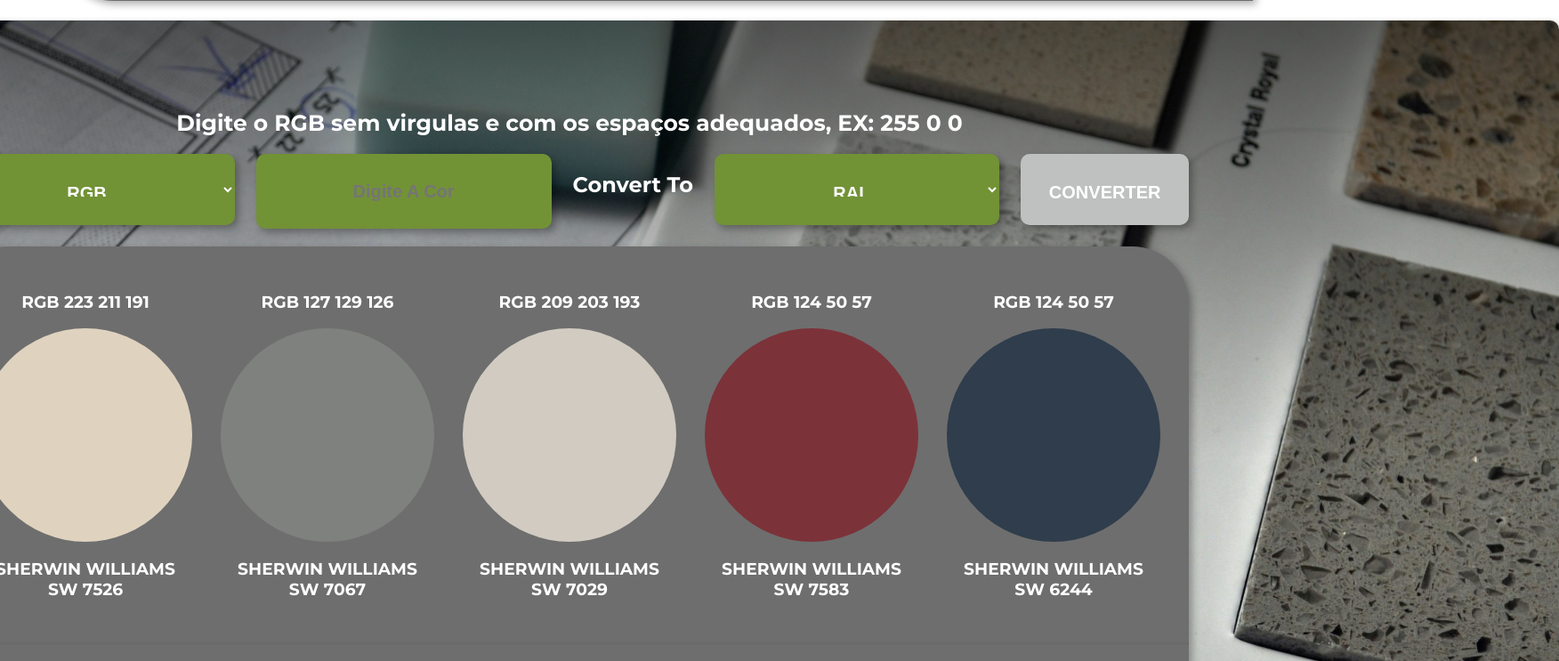
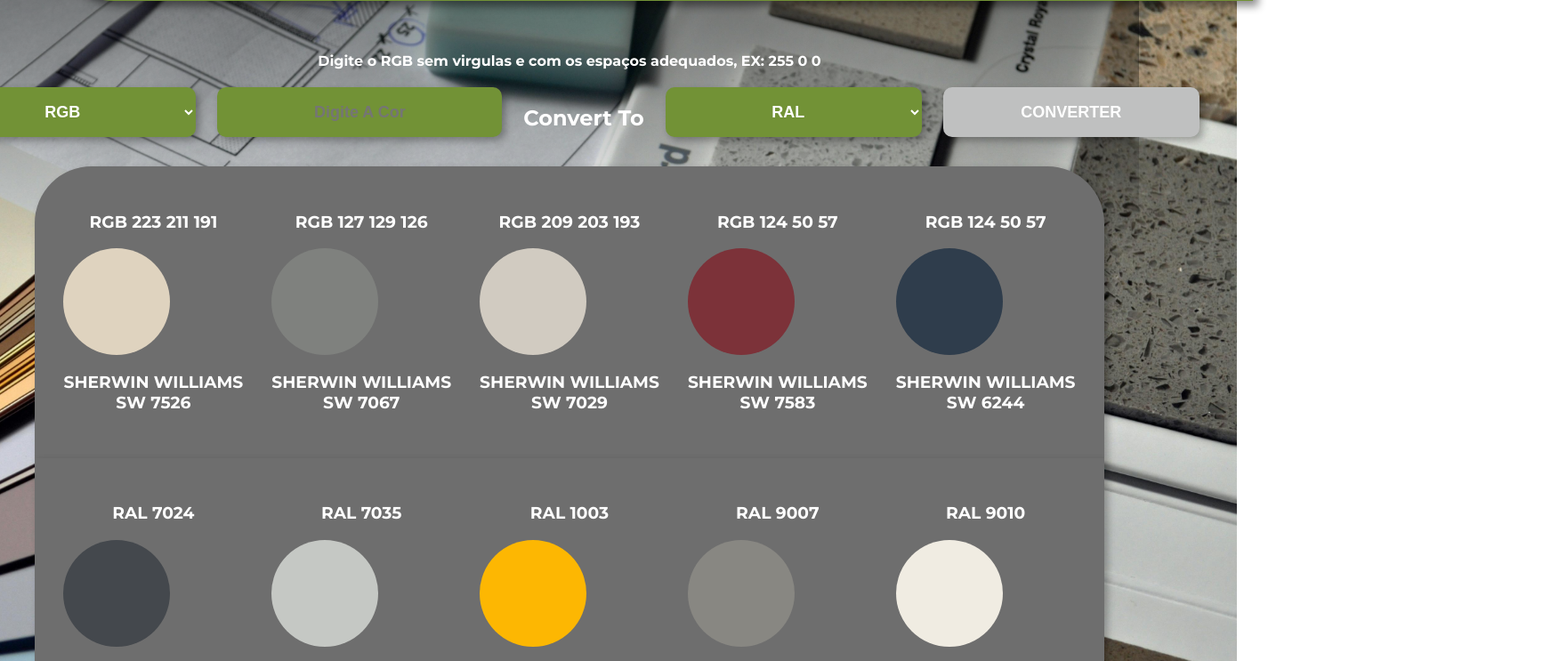
Before and after one commit to Gabriel487-C/Convert-Colors-SW, a website: page index.html in a window 1280 px wide. Shown: the part 113-856 px from the top of the page at 89% size, 1752 px wide, since content can reach past the window. Drawn offline with Linux system fonts and the light colour scheme.

Commit message:
general adjusts

```diff
--- a/style.css
+++ b/style.css
@@ -8,6 +8,13 @@
     flex-direction: column;
     padding-top: 4rem;
 
+
+    background: linear-gradient(to bottom, rgba(0,0,0,0.6) 0%, rgba(0,0,0,0) 40%),
+    url("Designs/pexels-pixabay-159045.jpg");
+    background-position: center;
+    background-size: cover;
+    background-repeat: no-repeat;
+
 }
 .container{
     display: flex;
@@ -15,7 +22,6 @@
     align-items: center;
     text-align: center;
     padding-top: 4rem;
-
     flex-direction: column;
 }
 .navbar{
@@ -28,15 +34,14 @@
     display: flex;
     align-items: center;
     color: aliceblue;
-    background-color: #6E6E6E;
+    background-color:#729236;
     z-index: 50;
     border-radius: 0 0 0 4rem;
-    box-shadow: 4px 4px 8px rgba(0, 0, 0, 0.3);
+    box-shadow: 6px 6px 10px rgba(0, 0, 0, 0.445);
 
 }
 .navbar:hover{
     transition: 0.3s;
-    color: #729236;
     cursor: pointer;
 }
 .nav-content{
@@ -65,29 +70,22 @@
     display: flex;
     padding: 5rem 13rem;
     border-radius: 10px;
-    box-shadow: 4px 4px 8px rgba(0, 0, 0, 0.3);
     color: white;
     flex-wrap: wrap;
-    width: 100%;
+    width: 80%;
     justify-content: center;
     align-items: center;
 
 
-    background: linear-gradient(to bottom, rgba(0,0,0,0.6) 0%, rgba(0,0,0,0) 40%),
-                url("Designs/pexels-pixabay-159045.jpg");
-    background-position: center;
-    background-size: cover;
-    background-repeat: no-repeat;
 }
 form{
     display: flex;
     gap: 1.5rem;
 }
 select{
-    padding: 2rem;
-    text-align: center;
+    padding: 1rem;
     width: 20rem;
-    height:5rem;
+    height:3.5rem;
     border: none;
     background-color: #729236;
     border-radius: 10px;
@@ -96,6 +94,10 @@
     font-size: 20px;
     font-weight: bold;
     box-shadow: 4px 4px 8px rgba(0, 0, 0, 0.3);
+    display: flex;
+    justify-content: center;
+    text-align: center;
+    align-items: center;
 }
 option{
     cursor: pointer;
@@ -107,31 +109,38 @@
    background-color:#bfc0c0;
    border-radius: 10px;
    cursor: pointer;
-   padding: 2rem ;
+   padding: 1rem ;
    color:white;
-   height: 5rem;
+   height: 3.5rem;
    font-size: 20px;
    font-weight: bold;
    box-shadow: 4px 4px 8px rgba(0, 0, 0, 0.3);
+   display: flex;
+   justify-content: center;
+   text-align: center;
+   align-items: center;
 }
 button:hover{
     background-color:#729236;
     color: white;
     transition: 0.3s;
 }
-input{
-    padding: 2rem;
-    text-align: center;
+form input{
+    padding: 1rem;
+    width: 20rem;
+    height:1.5rem;
     border: none;
     background-color: #729236;
     border-radius: 10px;
     cursor: pointer;
     color: white;
-    height: 20px;
-    box-shadow: 4px 4px 8px rgba(0, 0, 0, 0.3);
     font-size: 20px;
     font-weight: bold;
-    outline: none;
+    box-shadow: 4px 4px 8px rgba(0, 0, 0, 0.3);
+    display: flex;
+    justify-content: center;
+    text-align: center;
+    align-items: center;
 }
 .Result{
     flex-basis: 100%;
@@ -243,3 +252,32 @@
     box-shadow:  4px 4px 8px rgba(0, 0, 0, 0.3);
     border-radius: 4rem;
 }
+
+/* Media query para telas até 1366px de largura (ex: 1336x768) */
+@media (max-width: 1366px) {
+    body {
+      padding-top: 3rem; /* exemplo: menos espaço no topo */
+    }
+
+    .box {
+      padding: 2rem 4rem; /* reduz a caixa */
+      width: 95%;
+    }
+
+    select,
+    form input,
+    form button {
+      width: 18rem; /* ajusta tamanho dos inputs */
+      font-size: 18px;
+    }
+
+    .extrainfo {
+      font-size: 1rem;
+    }
+
+    .color1, .color2, .color3, .color4, .color5,
+    .colorRal1, .colorRal2, .colorRal3, .colorRal4, .colorRal5 {
+      width: 120px;
+      height: 120px;
+    }
+  }
```
